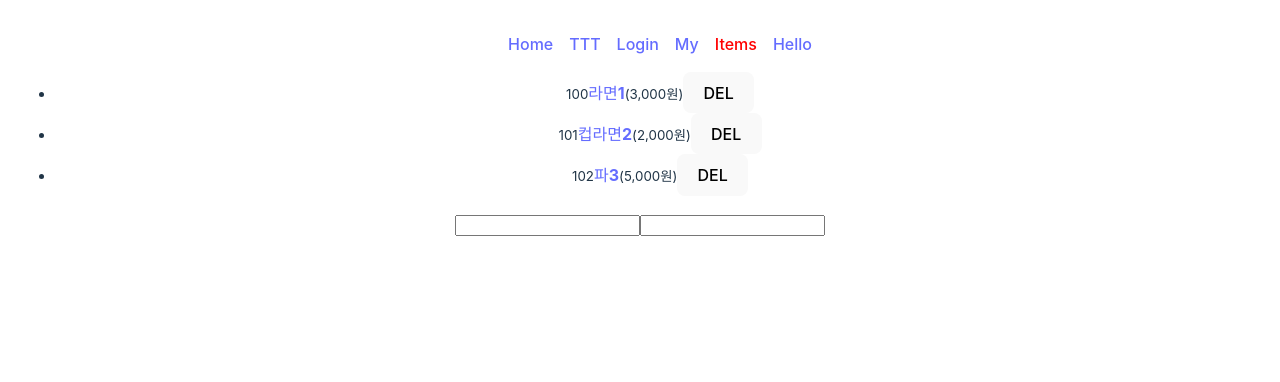
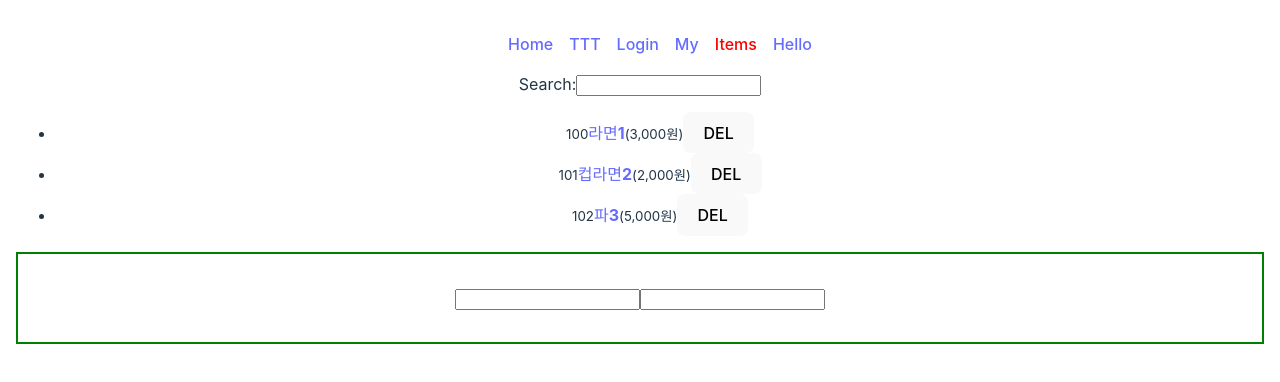
Before and after one commit to 11hertz/fullStack_React, a React (Vite) app: page /items in a window 1280 px wide. Shown: the top 382 px of the page. Built offline with nearby package versions, Linux system fonts and the light colour scheme.

Commit message:
tryThis: useState, useParams, useSearchParams, useNavigate

```diff
--- a/src/components/Item.tsx
+++ b/src/components/Item.tsx
@@ -1,5 +1,6 @@
-import { useLocation, useParams, useSearchParams } from 'react-router-dom';
+import { useLocation, useNavigate, useParams } from 'react-router-dom';
 import { useSession } from '../hooks/session-context';
+import { useEffect, useState } from 'react';
 // import { useSession } from '../hooks/session-context';
 
 export const Item = () => {
@@ -9,19 +10,21 @@ export const Item = () => {
   const { id } = useParams();
 
   const location = useLocation();
-  console.log(location);
+  const { state: itemState } = location;
+  const [item] = useState<Cart>(
+    () => itemState || cart.find((item) => item.id === Number(id))
+  );
 
-  const { name, price } =
-    location.state || cart.find((item) => item.id === Number(id));
+  const navigate = useNavigate();
 
-  const [searchParams, setSearchParams] = useSearchParams();
-  console.log(searchParams.get('aaa'));
+  useEffect(() => {
+    if (!item) navigate('/items');
+  }, [item, navigate]);
 
-  // const item = cart.find((item) => item.id === Number(id));
   return (
     <>
-      {id}. {name} (￦{price.toLocaleString()})
-      <button onClick={() => setSearchParams({ aaa: 'X' })}>SSS</button>
+      {item?.id}. {item?.name} (￦{item?.price.toLocaleString()})
+      <button>SSS</button>
     </>
   );
 };
--- a/src/components/ItemLayout.tsx
+++ b/src/components/ItemLayout.tsx
@@ -1,4 +1,4 @@
-import { Link, Outlet } from 'react-router-dom';
+import { Link, Outlet, useSearchParams } from 'react-router-dom';
 import { useSession } from '../hooks/session-context';
 
 export const ItemLayout = () => {
@@ -6,21 +6,37 @@ export const ItemLayout = () => {
     session: { cart },
     removeCartItem,
   } = useSession();
+
+  // const [searchStr, setSearchStr] = useState('');
+  const [searchParams, setsearchParams] = useSearchParams({ searchStr: '' });
+
   return (
     <>
+      Search:
+      <input
+        type='text'
+        value={searchParams.get('searchStr') || ''}
+        onChange={(e) => setsearchParams({ searchStr: e.currentTarget.value })}
+      />
       <ul>
-        {cart.map(({ id, name, price }) => (
-          <li key={id}>
-            <small>{id}</small>
-            <Link to={`/items/${id}`} state={{ name, price }}>
-              <strong>{name}</strong>
-            </Link>
-            <small>({price.toLocaleString()}원)</small>
-            <button onClick={() => removeCartItem(id)}>DEL</button>
-          </li>
-        ))}
+        {cart
+          .filter((item) =>
+            item.name.includes(searchParams.get('searchStr') || '')
+          )
+          .map((item) => (
+            <li key={item.id}>
+              <small>{item.id}</small>
+              <Link to={`/items/${item.id}`} state={item}>
+                <strong>{item.name}</strong>
+              </Link>
+              <small>({item.price.toLocaleString()}원)</small>
+              <button onClick={() => removeCartItem(item.id)}>DEL</button>
+            </li>
+          ))}
       </ul>
-      <Outlet />
+      <div style={{ border: '2px solid green', padding: '2rem' }}>
+        <Outlet />
+      </div>
     </>
   );
 };
```
